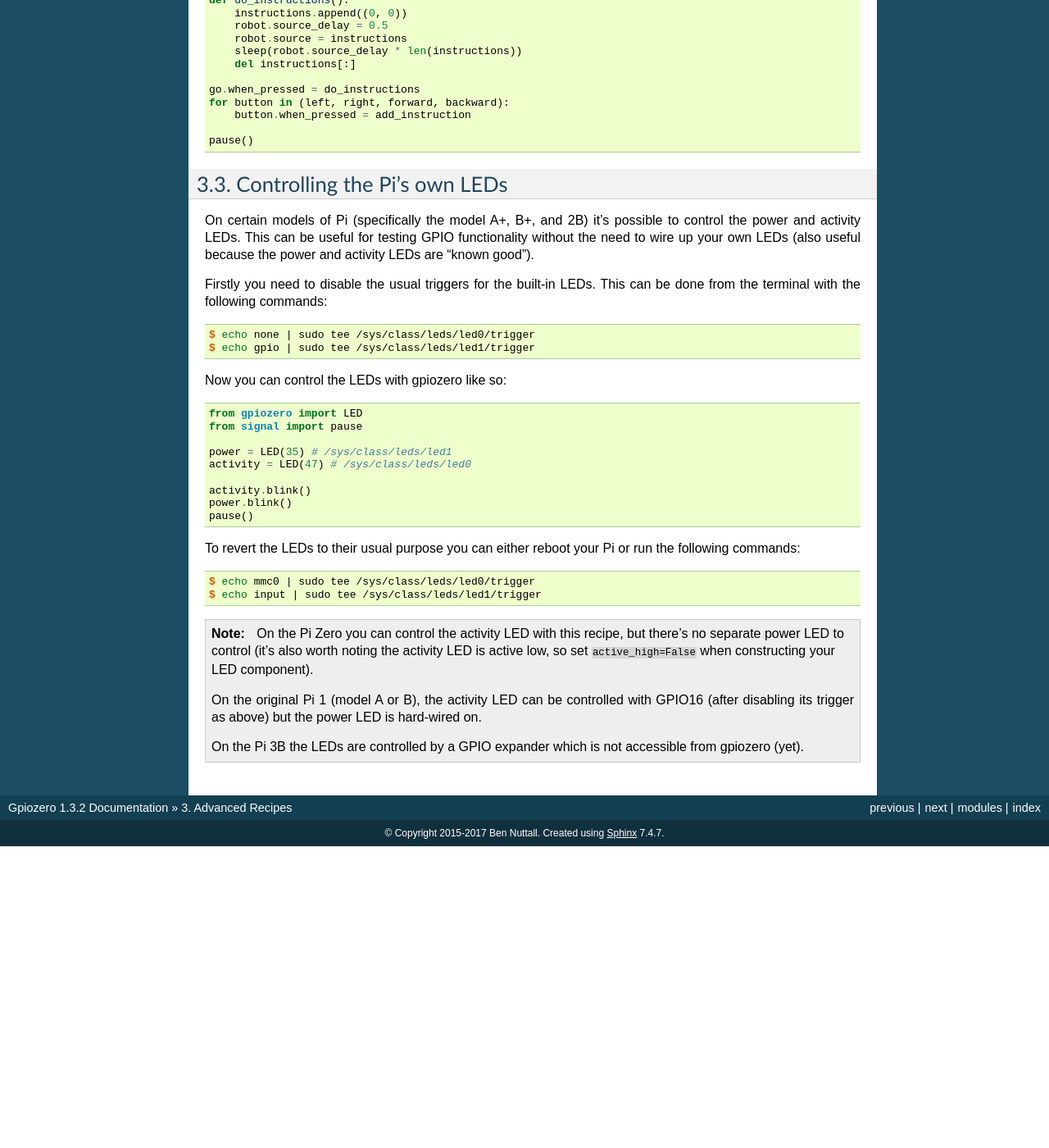
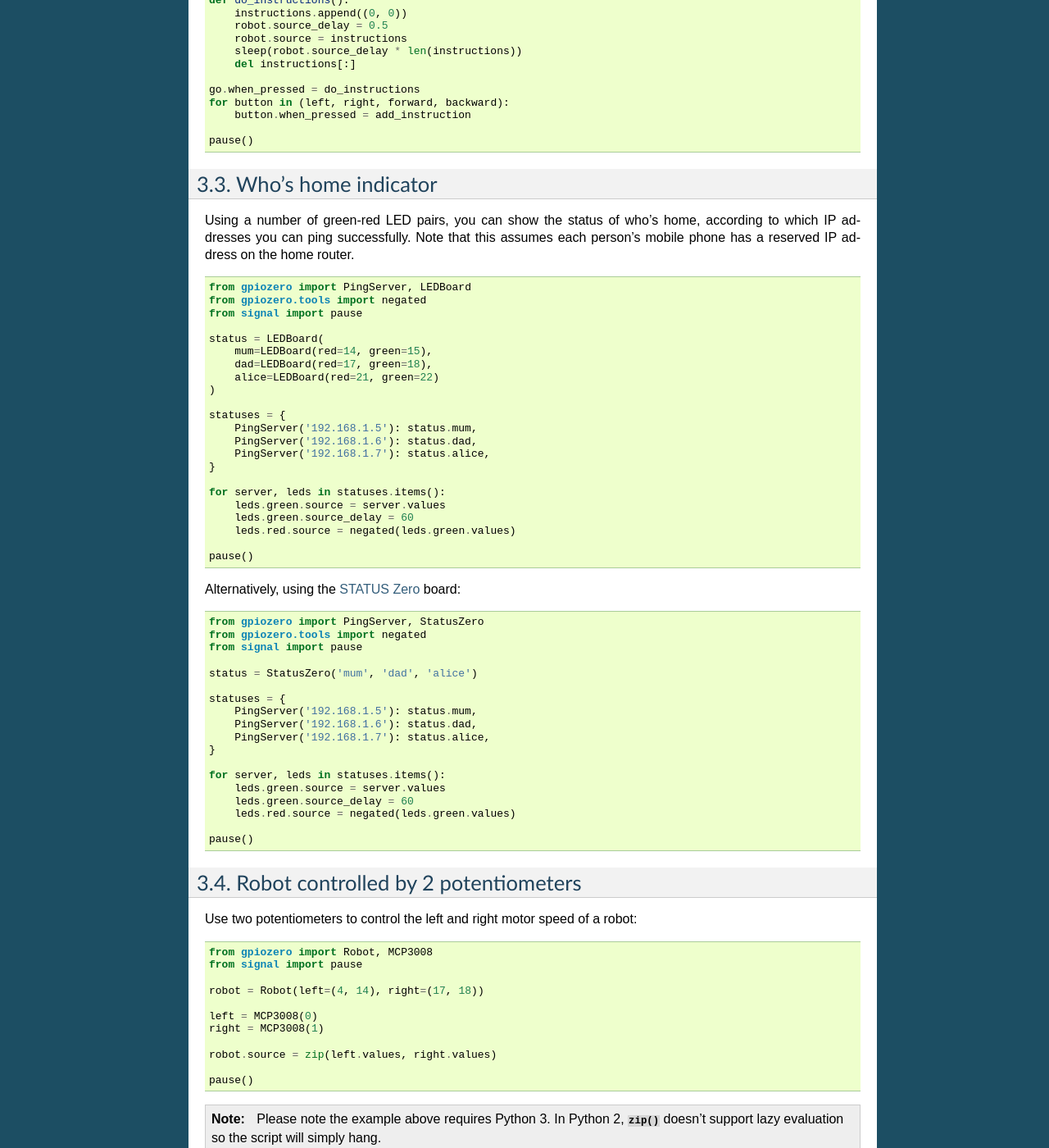
Before and after one commit to gpiozero/gpiozero, a Sphinx documentation site: the page built from docs/recipes_advanced.rst, in a window 1280 px wide and 1400 px high, scrolled down 1098 px. Shown: the whole window at 82% size. Built offline with Sphinx 7.4.7, drawn with Linux system fonts in a browser that asks for light colours; before the commit the page ends 2130 px from its top, so only the background shows below that; some of the changed text lies outside the part shown.

Commit message:
Add more advanced and remote recipes

```diff
--- /dev/null
+++ b/docs/examples/bluedot_led.py
@@ -0,0 +1,11 @@
+from bluedot import BlueDot
+from gpiozero import LED
+
+bd = BlueDot()
+led = LED(17)
+
+while True:
+    bd.wait_for_press()
+    led.on()
+    bd.wait_for_release()
+    led.off()
--- /dev/null
+++ b/docs/examples/bluedot_robot_1.py
@@ -0,0 +1,22 @@
+from bluedot import BlueDot
+from gpiozero import Robot
+from signal import pause
+
+bd = BlueDot()
+robot = Robot(left=(4, 14), right=(17, 18))
+
+def move(pos):
+    if pos.top:
+        robot.forward(pos.distance)
+    elif pos.bottom:
+        robot.backward(pos.distance)
+    elif pos.left:
+        robot.left(pos.distance)
+    elif pos.right:
+        robot.right(pos.distance)
+
+bd.when_pressed = move
+bd.when_moved = move
+bd.when_released = robot.stop
+
+pause()
--- /dev/null
+++ b/docs/examples/bluedot_robot_2.py
@@ -0,0 +1,26 @@
+from gpiozero import Robot
+from bluedot import BlueDot
+from signal import pause
+
+def pos_to_values(x, y):
+    left = y if x > 0 else y + x
+    right = y if x < 0 else y - x
+    return (clamped(left), clamped(right))
+
+def clamped(v):
+    return max(-1, min(1, v))
+
+def drive():
+    while True:
+        if bd.is_pressed:
+            x, y = bd.position.x, bd.position.y
+            yield pos_to_values(x, y)
+        else:
+            yield (0, 0)
+
+robot = Robot(left=(4, 14), right=(17, 18))
+bd = BlueDot()
+
+robot.source = drive()
+
+pause()
--- /dev/null
+++ b/docs/examples/cpu_temperature_bar_graph.py
@@ -0,0 +1,9 @@
+from gpiozero import LEDBarGraph, CPUTemperature
+from signal import pause
+
+cpu = CPUTemperature(min_temp=50, max_temp=90)
+leds = LEDBarGraph(2, 3, 4, 5, 6, 7, 8, pwm=True)
+
+leds.source = cpu.values
+
+pause()
--- /dev/null
+++ b/docs/examples/internet_status_indicator.py
@@ -0,0 +1,14 @@
+from gpiozero import LED, PingServer
+from gpiozero.tools import negated
+from signal import pause
+
+green = LED(17)
+red = LED(18)
+
+google = PingServer('google.com')
+
+green.source = google.values
+green.source_delay = 60
+red.source = negated(green.values)
+
+pause()
--- a/docs/examples/multi_room_doorbell.py
+++ b/docs/examples/multi_room_doorbell.py
@@ -1,12 +1,12 @@
-from gpiozero import Buzzer, Button
-from gpiozero.pins.pigpio import PiGPIOPin
+from gpiozero import LEDBoard, MotionSensor
+from gpiozero.pins.pigpio import PiGPIOFactory
 from signal import pause
 
 ips = ['192.168.1.3', '192.168.1.4', '192.168.1.5', '192.168.1.6']
-remote_pins = [PiGPIOPin(17, host=ip) for ip in ips]
+remotes = [PiGPIOFactory(host=ip) for ip in ips]
 
 button = Button(17)  # button on this pi
-buzzers = [Buzzer(pin) for pin in remote_pins]  # buzzers on remote pins
+buzzers = [Buzzer(pin, pin_factory=r) for r in remotes]  # buzzers on remote pins
 
 for buzzer in buzzers:
     buzzer.source = button.values
--- a/docs/examples/multi_room_motion_alert.py
+++ b/docs/examples/multi_room_motion_alert.py
@@ -1,12 +1,12 @@
 from gpiozero import LEDBoard, MotionSensor
-from gpiozero.pins.pigpio import PiGPIOPin
+from gpiozero.pins.pigpio import PiGPIOFactory
 from signal import pause
 
 ips = ['192.168.1.3', '192.168.1.4', '192.168.1.5', '192.168.1.6']
-remote_pins = [PiGPIOPin(17, host=ip) for ip in ips]
+remotes = [PiGPIOFactory(host=ip) for ip in ips]
 
 leds = LEDBoard(2, 3, 4, 5)  # leds on this pi
-sensors = [MotionSensor(pin) for pin in remote_pins]  # motion sensors on other pis
+sensors = [MotionSensor(17, pin_factory=r) for r in remotes]  # remote sensors
 
 for led, sensor in zip(leds, sensors):
     led.source = sensor.values
--- /dev/null
+++ b/docs/examples/remote_button_robot.py
@@ -0,0 +1,26 @@
+from gpiozero import Button, Robot
+from gpiozero.pins.pigpio import PiGPIOFactory
+from signal import pause
+
+factory = PiGPIOFactory(host='192.168.1.17')
+robot = Robot(left=(4, 14), right=(17, 18), pin_factory=factory)  # remote pins
+
+# local buttons
+left = Button(26)
+right = Button(16)
+fw = Button(21)
+bw = Button(20)
+
+fw.when_pressed = robot.forward
+fw.when_released = robot.stop
+
+left.when_pressed = robot.left
+left.when_released = robot.stop
+
+right.when_pressed = robot.right
+right.when_released = robot.stop
+
+bw.when_pressed = robot.backward
+bw.when_released = robot.stop
+
+pause()
--- /dev/null
+++ b/docs/examples/robot_pots_1.py
@@ -0,0 +1,11 @@
+from gpiozero import Robot, MCP3008
+from signal import pause
+
+robot = Robot(left=(4, 14), right=(17, 18))
+
+left = MCP3008(0)
+right = MCP3008(1)
+
+robot.source = zip(left.values, right.values)
+
+pause()
--- /dev/null
+++ b/docs/examples/robot_pots_2.py
@@ -0,0 +1,12 @@
+from gpiozero import Robot, MCP3008
+from gpiozero.tools import scaled
+from signal import pause
+
+robot = Robot(left=(4, 14), right=(17, 18))
+
+left = MCP3008(0)
+right = MCP3008(1)
+
+robot.source = zip(scaled(left.values, -1, 1), scaled(right.values, -1, 1))
+
+pause()
--- /dev/null
+++ b/docs/examples/timed_heat_lamp.py
@@ -0,0 +1,11 @@
+from gpiozero import Energenie, TimeOfDay
+from datetime import time
+from signal import pause
+
+lamp = Energenie(1)
+daytime = TimeOfDay(time(8), time(20))
+
+lamp.source = daytime.values
+lamp.source_delay = 60
+
+pause()
--- /dev/null
+++ b/docs/examples/whos_home_leds.py
@@ -0,0 +1,22 @@
+from gpiozero import PingServer, LEDBoard
+from gpiozero.tools import negated
+from signal import pause
+
+status = LEDBoard(
+    mum=LEDBoard(red=14, green=15),
+    dad=LEDBoard(red=17, green=18),
+    alice=LEDBoard(red=21, green=22)
+)
+
+statuses = {
+    PingServer('192.168.1.5'): status.mum,
+    PingServer('192.168.1.6'): status.dad,
+    PingServer('192.168.1.7'): status.alice,
+}
+
+for server, leds in statuses.items():
+    leds.green.source = server.values
+    leds.green.source_delay = 60
+    leds.red.source = negated(leds.green.values)
+
+pause()
--- /dev/null
+++ b/docs/examples/whos_home_status.py
@@ -0,0 +1,18 @@
+from gpiozero import PingServer, StatusZero
+from gpiozero.tools import negated
+from signal import pause
+
+status = StatusZero('mum', 'dad', 'alice')
+
+statuses = {
+    PingServer('192.168.1.5'): status.mum,
+    PingServer('192.168.1.6'): status.dad,
+    PingServer('192.168.1.7'): status.alice,
+}
+
+for server, leds in statuses.items():
+    leds.green.source = server.values
+    leds.green.source_delay = 60
+    leds.red.source = negated(leds.green.values)
+
+pause()
--- a/docs/recipes_advanced.rst
+++ b/docs/recipes_advanced.rst
@@ -22,10 +22,65 @@
 Button controlled robot
 =======================
 
-Alternatively, use four buttons to program the directions and add a fifth
-button to process them in turn, like a Bee-Bot or Turtle robot.
+Alternatively to the examples in the simple recipes, you can use four buttons
+to program the directions and add a fifth button to process them in turn, like
+a Bee-Bot or Turtle robot.
 
 .. literalinclude:: examples/robot_buttons_2.py
+
+Who's home indicator
+====================
+
+Using a number of green-red LED pairs, you can show the status of who's home,
+according to which IP addresses you can ping successfully. Note that this
+assumes each person's mobile phone has a reserved IP address on the home router.
+
+.. literalinclude:: examples/whos_home_leds.py
+
+Alternatively, using the `STATUS Zero`_ board:
+
+.. literalinclude:: examples/whos_home_status.py
+
+Robot controlled by 2 potentiometers
+====================================
+
+Use two potentiometers to control the left and right motor speed of a robot:
+
+.. literalinclude:: examples/robot_pots_1.py
+
+.. note::
+
+    Please note the example above requires Python 3. In Python 2, :func:`zip`
+    doesn't support lazy evaluation so the script will simply hang.
+
+To include reverse direction, scale the potentiometer values from 0-1 to -1-1:
+
+.. literalinclude:: examples/robot_pots_2.py
+
+BlueDot
+=======
+
+BlueDot is a Python library an Android app which allows you to easily add
+Bluetooth control to your Raspberry Pi project. A simple example to control a
+LED using the BlueDot app:
+
+.. literalinclude:: examples/bluedot_led.py
+
+Note this recipe requires ``bluedot`` and the associated Android app. See the
+`BlueDot documentation`_ for installation instructions.
+
+BlueDot robot
+=============
+
+You can create a Bluetooth controlled robot which moves forward when the dot is
+pressed and stops when it is released:
+
+.. literalinclude:: examples/bluedot_robot_1.py
+
+Or a more advanced example including controlling the robot's speed and precise
+direction:
+
+.. literalinclude:: examples/bluedot_robot_2.py
 
 Controlling the Pi's own LEDs
 =============================
@@ -71,3 +126,5 @@
 
 
 .. _travispy: https://travispy.readthedocs.io/
+.. _STATUS Zero: https://thepihut.com/status
+.. _BlueDot documentation: http://bluedot.readthedocs.io/en/latest/index.html
```
Also changed, not shown: docs/recipes.rst (+33 -2 lines), docs/recipes_remote_gpio.rst (+9 -0 lines).
